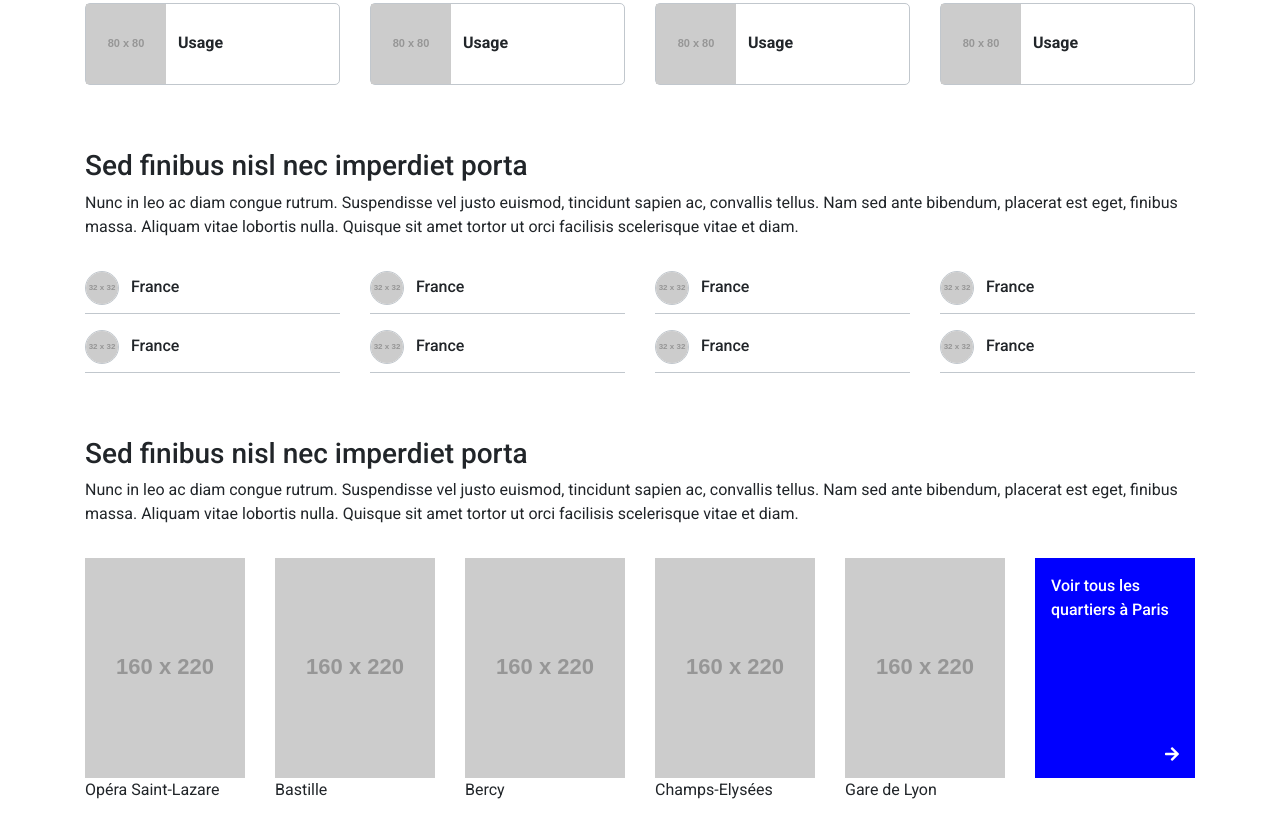
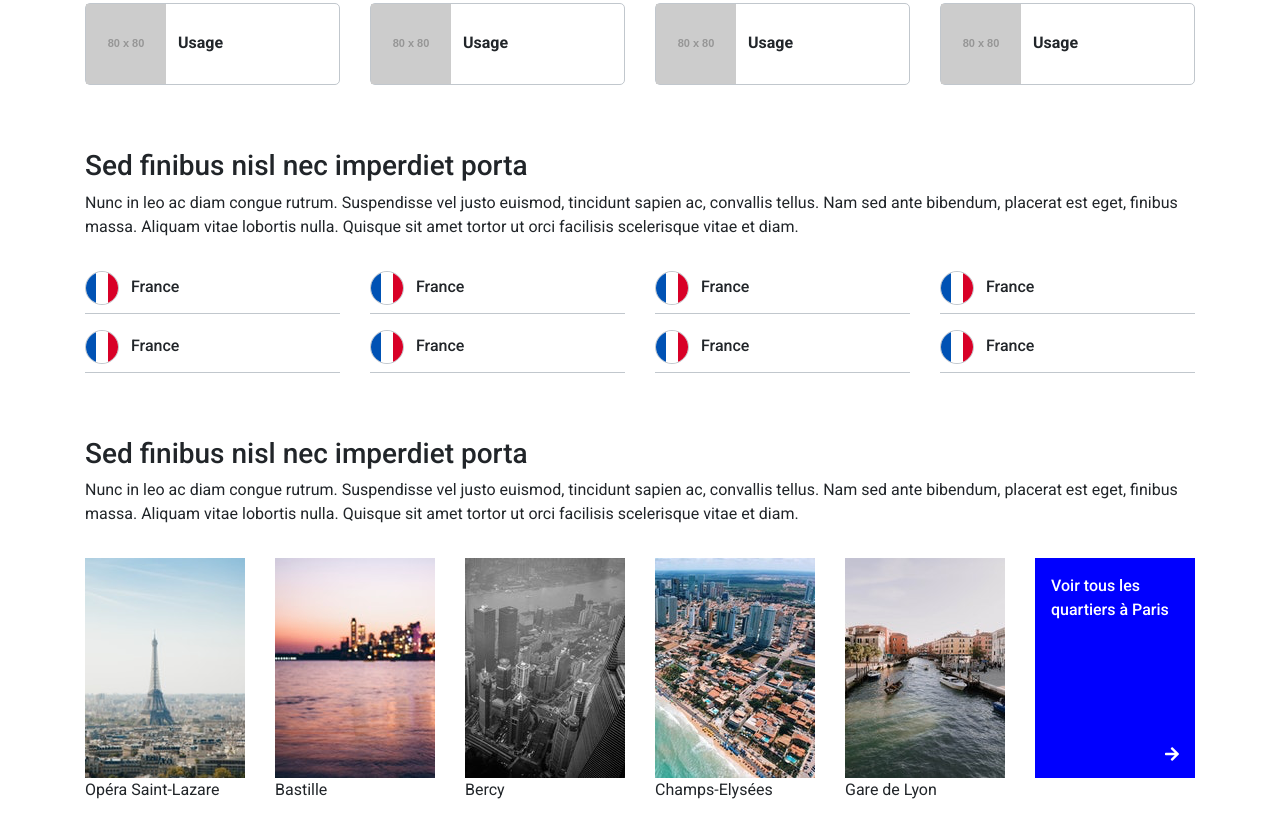
Before and after one commit to ivanchon/bird-office, a website: page app/index.html in a window 1280 px wide. Shown: the part 911-1748 px from the top of the page. Drawn offline with nearby package versions, Linux system fonts and the light colour scheme; placeholder pictures from the web are drawn by us.

Commit message:
linked search button

```diff
--- a/app/index.html
+++ b/app/index.html
@@ -6,24 +6,19 @@
 	<meta charset="utf-8">
 	<meta http-equiv="X-UA-Compatible" content="IE=edge">
 	<meta name="viewport" content="width=device-width, initial-scale=1.0">
-	<meta name="description" content="Baking Bootstrap Snippets with Jade">
+	<meta name="description" content="Bird Office - Homepage">
 	<link href="https://fonts.googleapis.com/css?family=Roboto:400,500,700" rel="stylesheet">
 	<link rel="stylesheet" href="https://maxcdn.bootstrapcdn.com/bootstrap/4.0.0/css/bootstrap.min.css" integrity="sha384-Gn5384xqQ1aoWXA+058RXPxPg6fy4IWvTNh0E263XmFcJlSAwiGgFAW/dAiS6JXm"
 	 crossorigin="anonymous">
 	<link rel="stylesheet" href="https://use.fontawesome.com/releases/v5.1.0/css/all.css" integrity="sha384-lKuwvrZot6UHsBSfcMvOkWwlCMgc0TaWr+30HWe3a4ltaBwTZhyTEggF5tJv8tbt"
 	 crossorigin="anonymous">
-
 	<link rel="stylesheet" href="/css/main.css">
-
-	<style>
-
-	</style>
 </head>
 
 <body style="padding-bottom:10rem;">
 	<nav class="navbar navbar-expand-lg navbar-light bg-light">
 		<a class="navbar-brand" href="#">
-			<img src="img/Logo@2x.svg" width="170px" alt="Bird Office" />
+			<img src="img/Logo@2x.svg" width="170px" alt="Bird Office"/>
 		</a>
 		<button class="navbar-toggler" type="button" data-toggle="collapse" data-target="#navbarNav" aria-controls="navbarNav" aria-expanded="false"
 		 aria-label="Toggle navigation">
@@ -56,7 +51,6 @@
 	</nav>
 	<section class="hero-wrapper">
 		<div class="container">
-
 			<div class="jumbotron">
 				<div class="row">
 					<div class="col-12 col-lg-8">
@@ -74,12 +68,10 @@
 					<input type="text" class="form-control" placeholder="Essayer une ville, une adresse, un quartier, …" aria-label="Recipient's username"
 					 aria-describedby="basic-addon2">
 					<div class="input-group-append">
-						<button class="btn btn-primary btn-hero-search" type="button">Trouver une salle</button>
+						<a href="/search.html"><button class="btn btn-primary btn-hero-search" type="button" >Trouver une salle</button></a>
 					</div>
 				</div>
 			</div>
-
-
 		</div>
 	</section>
 	<div class="container mt-5">
@@ -156,50 +148,50 @@
 		<div class="row">
 			<div class="col-6 col-md-3 mb-3">
 				<div class="countries-block">
-					<img src="http://via.placeholder.com/32x32" alt="">
+					<img src="/img/france.svg" alt="France">
 					<span>France</span>
 				</div>
 			</div>
 			<div class="col-6 col-md-3 mb-3">
 				<div class="countries-block">
-					<img src="http://via.placeholder.com/32x32" alt="">
+					<img src="/img/france.svg" alt="France">
 					<span>France</span>
 				</div>
 			</div>
 			<div class="col-6 col-md-3 mb-3">
 				<div class="countries-block">
-					<img src="http://via.placeholder.com/32x32" alt="">
+					<img src="/img/france.svg" alt="France">
 					<span>France</span>
 				</div>
 			</div>
 			<div class="col-6 col-md-3 mb-3">
 				<div class="countries-block">
-					<img src="http://via.placeholder.com/32x32" alt="">
+					<img src="/img/france.svg" alt="France">
 					<span>France</span>
 				</div>
 			</div>
 			<div class="w-100"></div>
 			<div class="col-6 col-md-3 mb-3">
 				<div class="countries-block">
-					<img src="http://via.placeholder.com/32x32" alt="">
+					<img src="/img/france.svg" alt="France">
 					<span>France</span>
 				</div>
 			</div>
 			<div class="col-6 col-md-3 mb-3">
 				<div class="countries-block">
-					<img src="http://via.placeholder.com/32x32" alt="">
+					<img src="/img/france.svg" alt="France">
 					<span>France</span>
 				</div>
 			</div>
 			<div class="col-6 col-md-3 mb-3">
 				<div class="countries-block">
-					<img src="http://via.placeholder.com/32x32" alt="">
+					<img src="/img/france.svg" alt="France">
 					<span>France</span>
 				</div>
 			</div>
 			<div class="col-6 col-md-3 mb-3">
 				<div class="countries-block">
-					<img src="http://via.placeholder.com/32x32" alt="">
+					<img src="/img/france.svg" alt="France">
 					<span>France</span>
 				</div>
 			</div>
@@ -218,31 +210,31 @@
 			<div class="row mb-3">
 				<div class="col-6 col-md-4 col-xl-2 mb-3">
 					<div class="city-block">
-					<img src="http://via.placeholder.com/160x220" alt="">
+						<img src="/img/opera.png" alt="">
 						<p>Opéra Saint-Lazare</p>
 					</div>
 				</div>
 				<div class="col-6 col-md-4 col-xl-2 mb-3">
 					<div class="city-block">
-					<img src="http://via.placeholder.com/160x220" alt="">
+						<img src="/img/bastille.png" alt="">
 						<p>Bastille</p>
 					</div>
 				</div>
 				<div class="col-6 col-md-4 col-xl-2 mb-3">
 					<div class="city-block">
-					<img src="http://via.placeholder.com/160x220" alt="">
+						<img src="/img/bercy.png" alt="">
 						<p>Bercy</p>
 					</div>
 				</div>
 				<div class="col-6 col-md-4 col-xl-2 mb-3">
 					<div class="city-block">
-					<img src="http://via.placeholder.com/160x220" alt="">
+						<img src="/img/champs.png" alt="">
 						<p>Champs-Elysées</p>
 					</div>
 				</div>
 				<div class="col-6 col-md-4 col-xl-2 mb-3">
 					<div class="city-block">
-					<img src="http://via.placeholder.com/160x220" alt="">
+						<img src="/img/garelyon.png" alt="">
 						<p>Gare de Lyon</p>
 					</div>
 				</div>
@@ -253,6 +245,7 @@
 					</div>
 				</div>
 			</div>
+
 		</div>
 
 
--- a/app/scss/main.scss
+++ b/app/scss/main.scss
@@ -1,4 +1,3 @@
-
 
 body {
     font-family: Roboto, -apple-system, BlinkMacSystemFont, 'Segoe UI', Oxygen, Ubuntu, Cantarell, 'Open Sans', 'Helvetica Neue', sans-serif;
```
Also changed, not shown: app/search.html (+1 -1 lines). Lines whose indentation alone changed are shown as unchanged.
